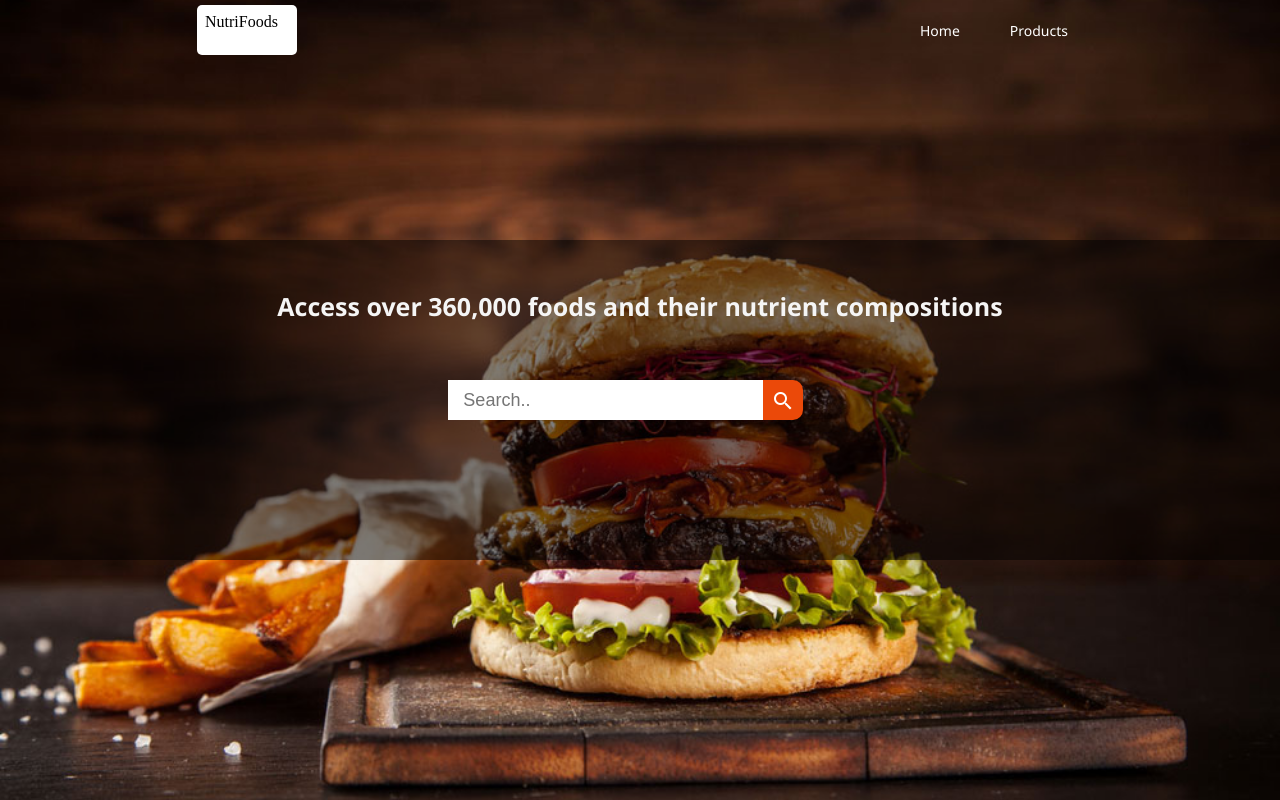
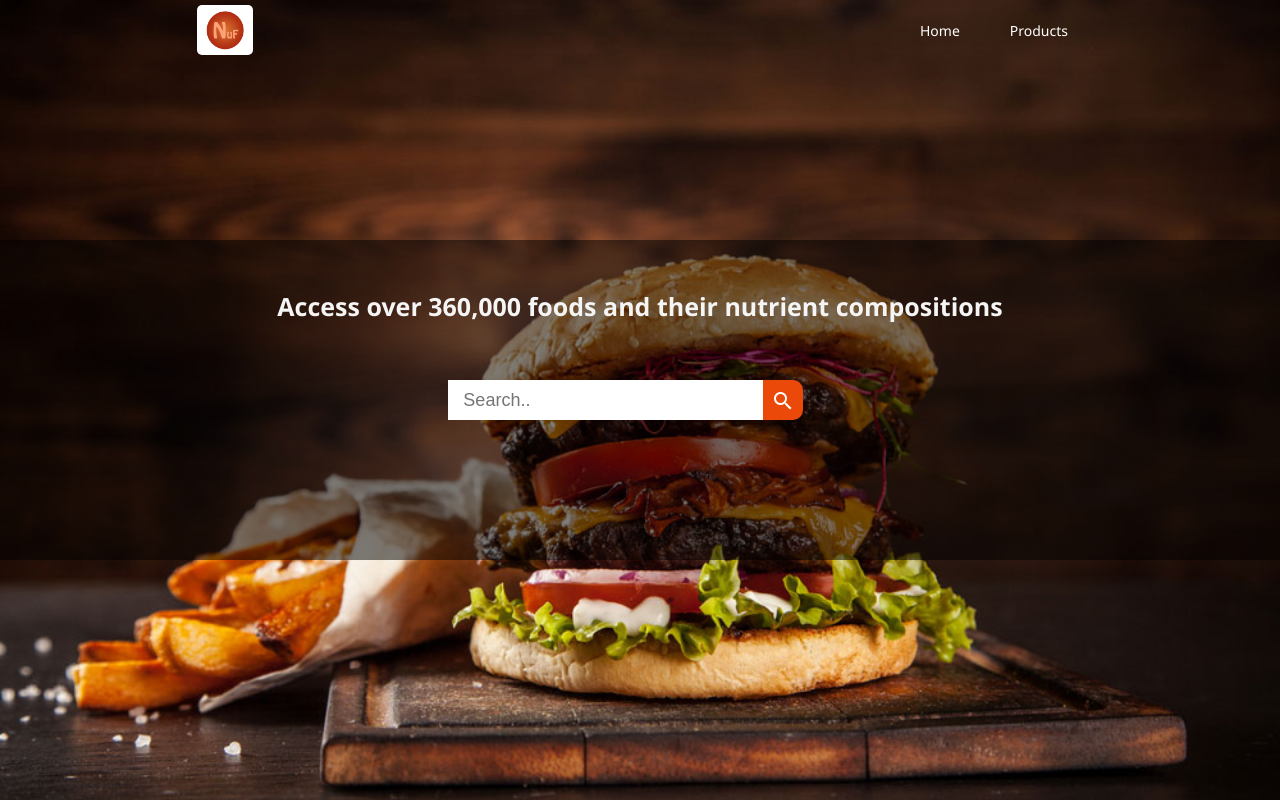
Before and after one commit to Pomile/Food-Nutrient-API, a React app: page / in a window 1280 px wide. Built offline with nearby package versions, Linux system fonts and the light colour scheme.

Commit message:
chore[modify-ui]: Improve UI
- [x] Modify header component
- [x] Modify nutrient facts component

[#]

```diff
--- a/src/components/Logo/Logo.css
+++ b/src/components/Logo/Logo.css
@@ -1,15 +1,18 @@
 .Logo {
     background-color: white;
-    padding:  8px;
+    padding:  5px 8px;
     height: 100%;
     box-sizing: border-box;
     border-radius: 5px;
     display: block;
-    width: 100px;
     text-decoration: none;
     color: black;
     font-family: 'Pacifico', cursive;
     margin-left: 0%;
+}
+
+.Logo img{
+    height: 40px;
 }
 
 @media (min-width: 991px) {
--- a/src/components/ProductList/Nutrients/Nutrients.css
+++ b/src/components/ProductList/Nutrients/Nutrients.css
@@ -19,9 +19,16 @@
     color: rgb(112, 111, 111);
     text-align: center;
 }
+
+.nutrientHeader{
+    font-family: "Segoe UI", Arial, sans-serif;
+    font-size: 24px;
+    color: rgb(112, 111, 111);
+    border-bottom: 1px solid rgb(110, 109, 109);
+}
 .nutrients{
     overflow-y: scroll;
-    height: 220px;
+    height: 180px;
 }
 
 
--- a/src/components/ProductList/Nutrients/Nutrients.js
+++ b/src/components/ProductList/Nutrients/Nutrients.js
@@ -9,6 +9,7 @@ const Nutrients = (props) => {
         const nutrientComposition = data.nutrition.nutrients;
         return (
             <div className={classes.nutrient}>
+                <h2 className={classes.nutrientHeader}>Nutri-Facts</h2>
                 <div className={classes.nutrientImgHolder}>
                     <img className={classes.nutrientImg} src={data.images[2]} />
                 </div>
--- a/src/containers/Product/Product.js
+++ b/src/containers/Product/Product.js
@@ -79,7 +79,9 @@ class Product extends React.Component {
                         showModal
                             ? <Modal
                                 show={showModal}
-                                close={this.props.closeProductDetailModal}>{productDetail}
+                                close={this.props.closeProductDetailModal}>
+
+                                {productDetail}
                             </Modal>
                             : null
                      }
--- a/src/store/action/products/product/getProductDetailSuccess.js
+++ b/src/store/action/products/product/getProductDetailSuccess.js
@@ -6,7 +6,6 @@ import * as actionTypes from '../../types';
  * @returns {object} object
  */
 const getProductDetailSuccess = (data) => {
-    console.log(data);
     return {
         type: actionTypes.GET_PRODUCT_DETAIL_SUCCESS,
         payload: {
```
Also changed, not shown: src/components/Logo/Logo.js (+4 -3 lines).
